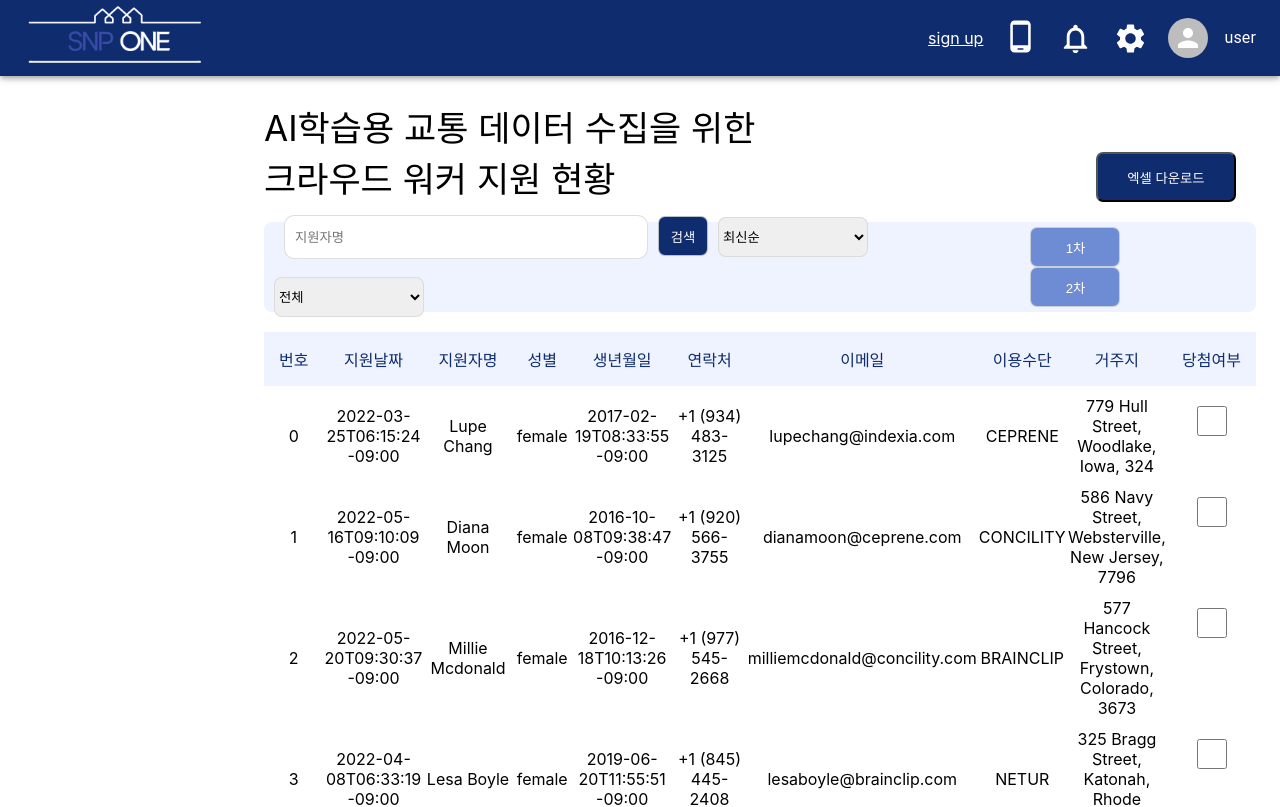
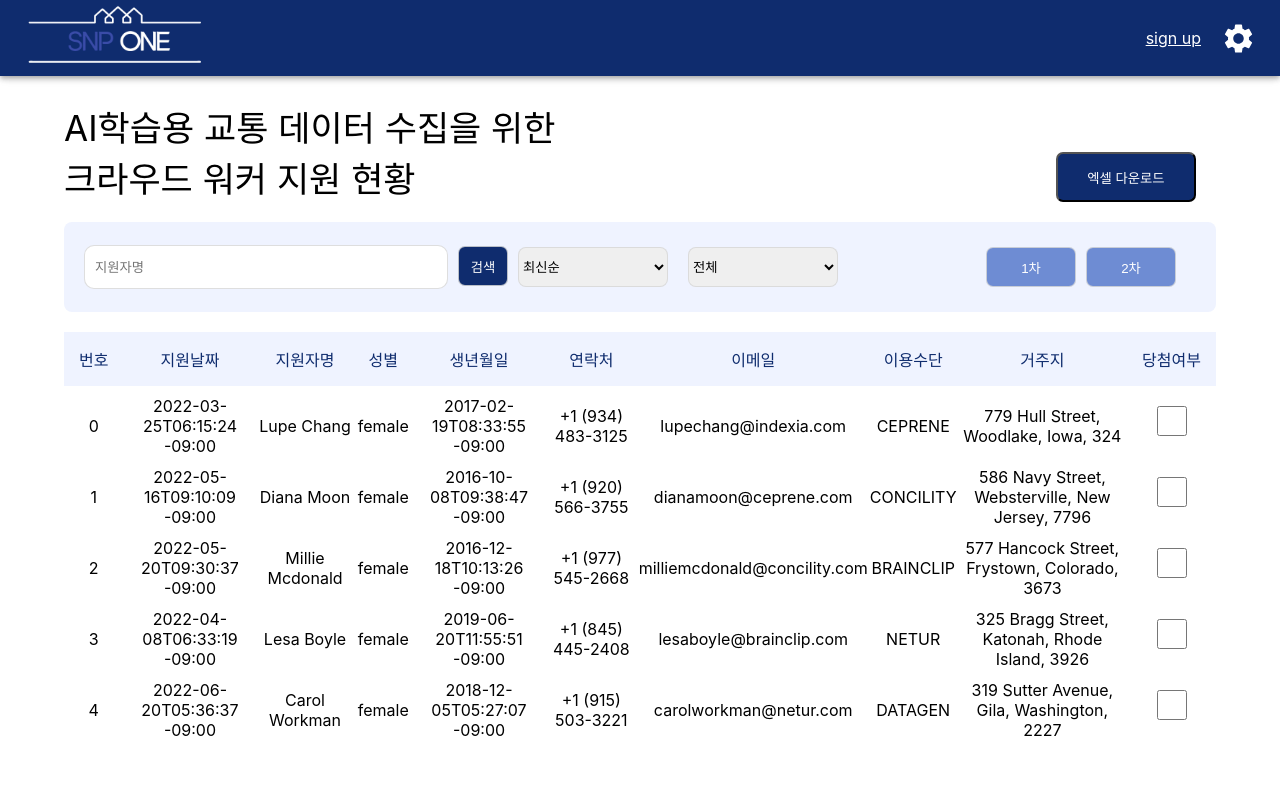
Before and after one commit to saanglee/SNP-ONE, a React (Create React App) app: page /dash in a window 1280 px wide. Shown: the top 807 px of the page. Built offline with nearby package versions, Linux system fonts and the light colour scheme.

Commit message:
fix: layouts

```diff
--- a/src/components/layout/Header.tsx
+++ b/src/components/layout/Header.tsx
@@ -27,47 +27,12 @@ import SettingsIcon from "@mui/icons-material/Settings";
 import PhoneAndroidIcon from "@mui/icons-material/PhoneAndroid";
 import Logo from "../../static/images/d.png";
 
-interface HeaderProps {
-  handleDrawerOpen: () => void;
-  handleDrawerClose: () => void;
-  menuWidth: number;
-  open: boolean;
-  md?: boolean;
-  sign: string;
-}
-
-interface AppBarProps extends MuiAppBarProps {
-  open?: boolean;
-  sidebar: number;
-  sign: string;
-}
-
-const Header = ({
-  handleDrawerOpen,
-  handleDrawerClose,
-  menuWidth,
-  open,
-  md,
-  sign,
-}: HeaderProps) => {
+const Header = () => {
   return (
-    <Box
-      component="nav"
-      sx={{ width: { md: menuWidth }, flexShrink: { sm: 0 } }}
-      aria-label="mailbox folders"
-    >
-      <AppBar open={open} sidebar={menuWidth} sign={sign}>
+    <Box component="nav" aria-label="mailbox folders">
+      <AppBar>
         <StyledToolbar>
           <Box sx={{ display: "flex", alignItems: "center" }}>
-            <IconButton
-              color="inherit"
-              aria-label="open drawer"
-              onClick={handleDrawerOpen}
-              edge="start"
-              sx={{ mr: 2, ...(open && { display: "none" }) }}
-            >
-              <MenuIcon />
-            </IconButton>
             <div>
               <Link href="/sign" color="inherit">
                 <img style={{ width: "180px" }} src={Logo} alt="" />
@@ -78,19 +43,17 @@ const Header = ({
             <Link href="/sign" color="inherit">
               sign up
             </Link>
-            <Link href="/sign" color="inherit">
-              <PhoneAndroidIcon fontSize="large" />
-            </Link>
-            <Badge>
+
+            {/* <Badge>
               <NotificationsNoneIcon fontSize="large" />
-            </Badge>
+            </Badge> */}
             <Badge>
               <SettingsIcon fontSize="large" />
             </Badge>
-            <UserBox>
+            {/* <UserBox>
               <Avatar sx={{ mr: 2 }} />
               <Typography>user</Typography>
-            </UserBox>
+            </UserBox> */}
           </Icons>
         </StyledToolbar>
       </AppBar>
@@ -122,12 +85,4 @@ const UserBox = styled(Box)({
   alignItems: "center",
 });
 
-const AppBar = styled(MuiAppBar, {
-  shouldForwardProp: (prop) => prop !== "open" && prop !== "sidebar",
-})<AppBarProps>(({ theme, open, sidebar, sign }) => ({
-  transition: theme.transitions.create(["margin", "width"], {
-    easing: theme.transitions.easing.sharp,
-    duration: theme.transitions.duration.leavingScreen,
-  }),
-  backgroundColor: theme.palette.primary.main,
-}));
+const AppBar = styled(MuiAppBar)();
--- a/src/components/layout/Layout.tsx
+++ b/src/components/layout/Layout.tsx
@@ -40,17 +40,9 @@ const Layout = ({ children }: LayoutProps) => {
         background: "white",
       }}
     >
-      <Header
-        handleDrawerOpen={handleDrawerOpen}
-        handleDrawerClose={handleDrawerClose}
-        menuWidth={sidebarWidth}
-        open={open}
-        md={md}
-        sign={"false"}
-      />
-
+      <Header />
       <Main>
-        <StyledWrapper maxWidth="xl">{children}</StyledWrapper>
+        <StyledWrapper>{children}</StyledWrapper>
       </Main>
       {loading && (
         <StyledSpinner>
```
